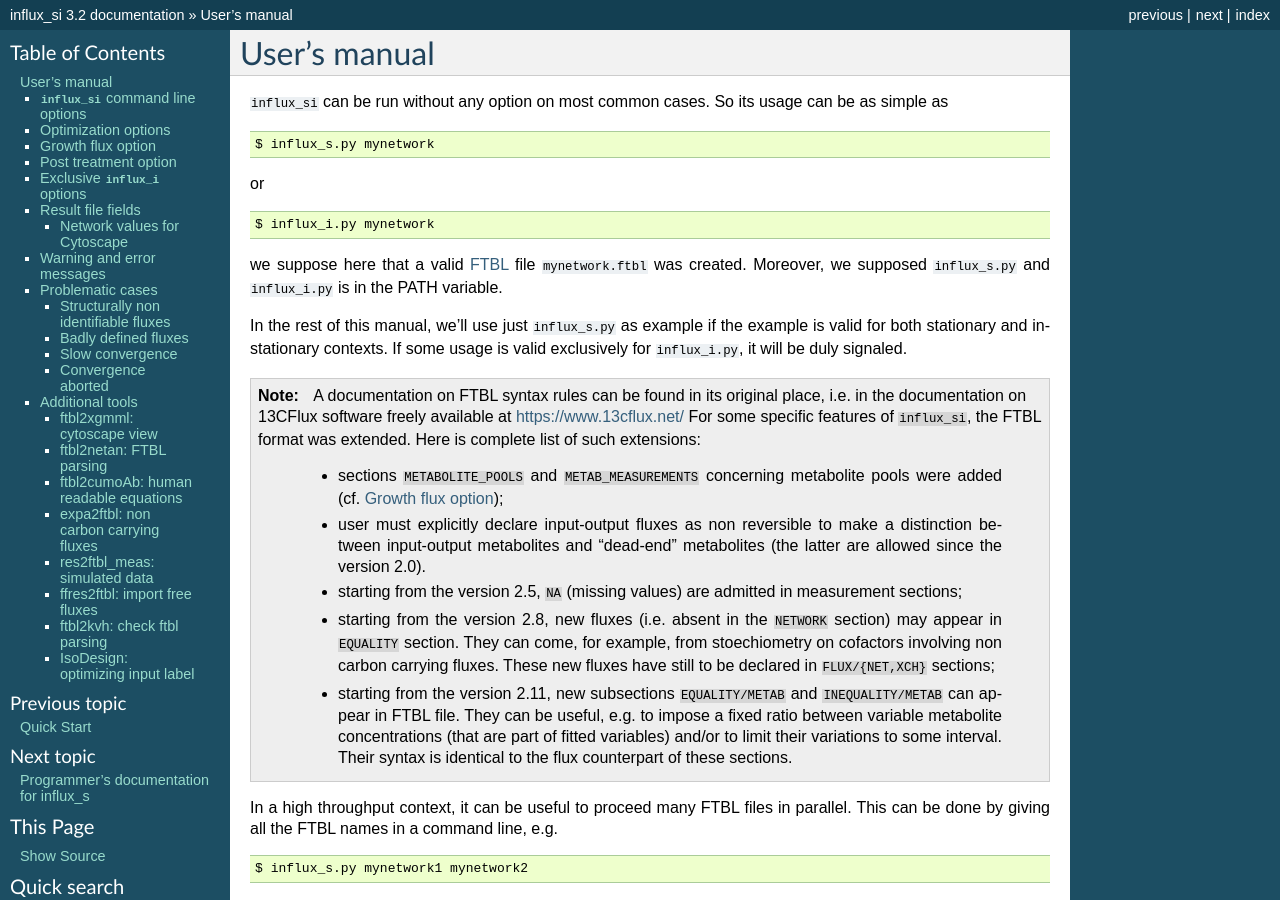
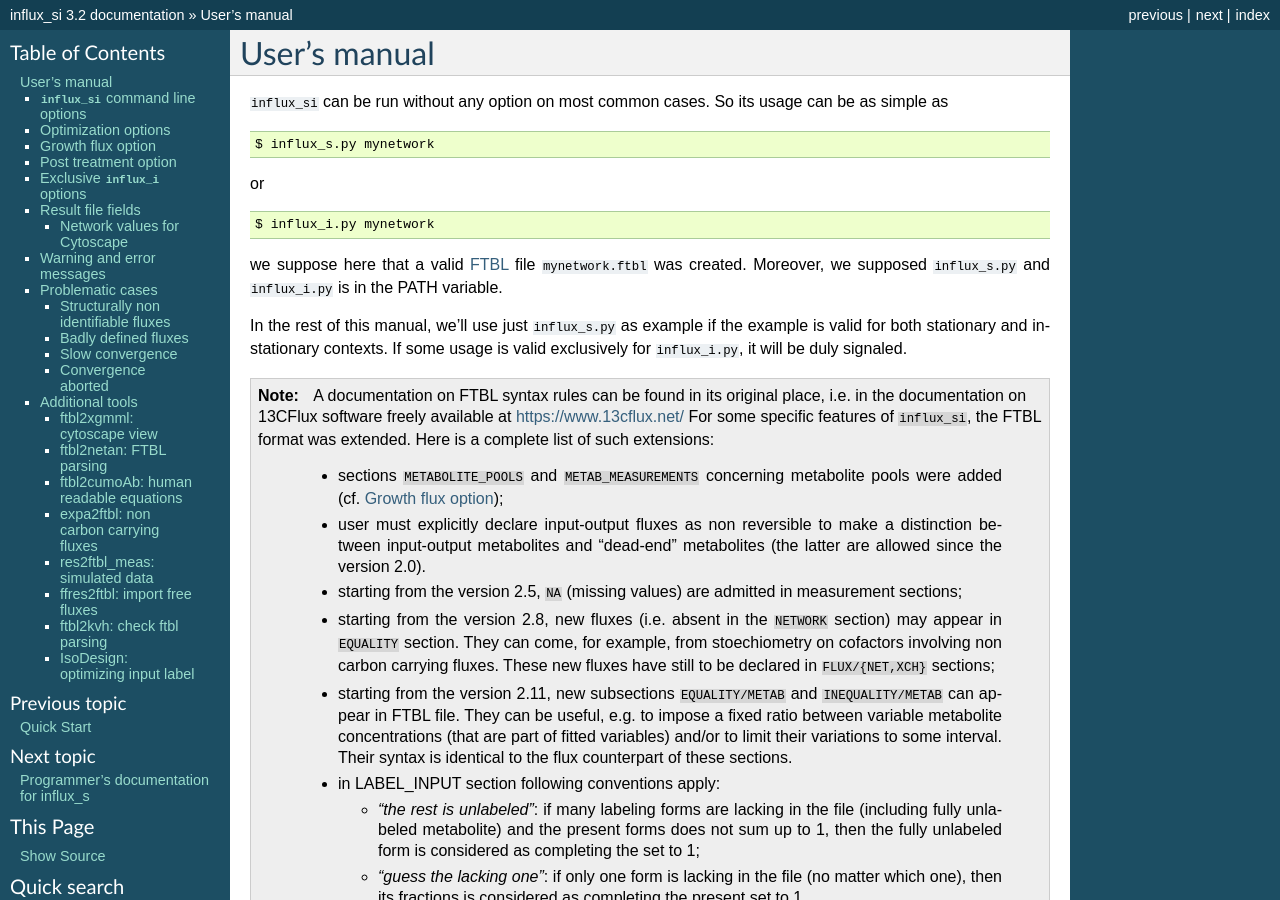
Before and after one commit to sgsokol/influx, a Sphinx documentation site: the page built from doc/manual.rst, in a window 1280 px wide and 900 px high. Built offline with Sphinx 7.4.7, drawn with Linux system fonts in a browser that asks for light colours; some of the changed text lies outside the part shown.

```diff
--- a/doc/manual.rst
+++ b/doc/manual.rst
@@ -21,13 +21,17 @@ In the rest of this manual, we'll use just ``influx_s.py`` as example if the exa
 
 .. note::
  A documentation on FTBL syntax rules can be found in its original place, i.e. in the documentation on 13CFlux software freely available at https://www.13cflux.net/
- For some specific features of ``influx_si``, the FTBL format was extended. Here is complete list of such extensions:
+ For some specific features of ``influx_si``, the FTBL format was extended. Here is a complete list of such extensions:
 
   - sections ``METABOLITE_POOLS`` and ``METAB_MEASUREMENTS`` concerning metabolite pools were added (cf. `Growth flux option`_);
   - user must explicitly declare input-output fluxes as non reversible to make a distinction between input-output metabolites and "dead-end" metabolites (the latter are allowed since the version 2.0).
   - starting from the version 2.5, ``NA`` (missing values) are admitted in measurement sections;
   - starting from the version 2.8, new fluxes (i.e. absent in the ``NETWORK`` section) may appear in ``EQUALITY`` section. They can come, for example, from stoechiometry on cofactors involving non carbon carrying fluxes. These new fluxes have still to be declared in ``FLUX/{NET,XCH}`` sections;
   - starting from the version 2.11, new subsections ``EQUALITY/METAB`` and ``INEQUALITY/METAB`` can appear in FTBL file. They can be useful, e.g. to impose a fixed ratio between variable metabolite concentrations (that are part of fitted variables) and/or to limit their variations to some interval. Their syntax is identical to the flux counterpart of these sections.
+  - in LABEL_INPUT section following conventions apply:
+
+    * *"the rest is unlabeled"*: if many labeling forms are lacking in the file (including fully unlabeled metabolite) and the present forms does not sum up to 1, then the fully unlabeled form is considered as completing the set to 1;
+    * *"guess the lacking one"*: if only one form is lacking in the file (no matter which one), then its fractions is considered as completing the present set to 1.
 
 
 In a high throughput context, it can be useful to proceed many FTBL files in parallel. This can be done by giving all the FTBL names in a command line, e.g. ::
```
